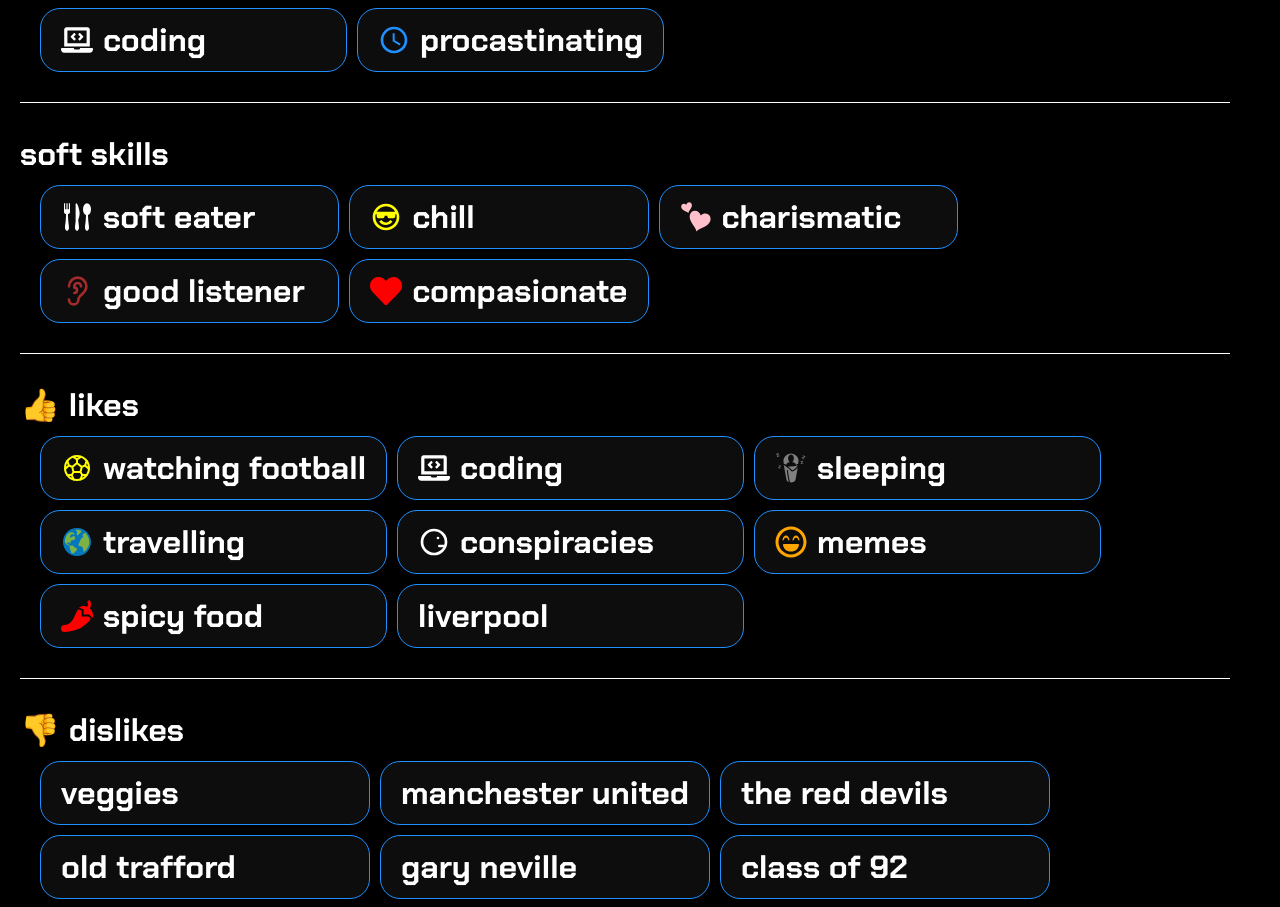
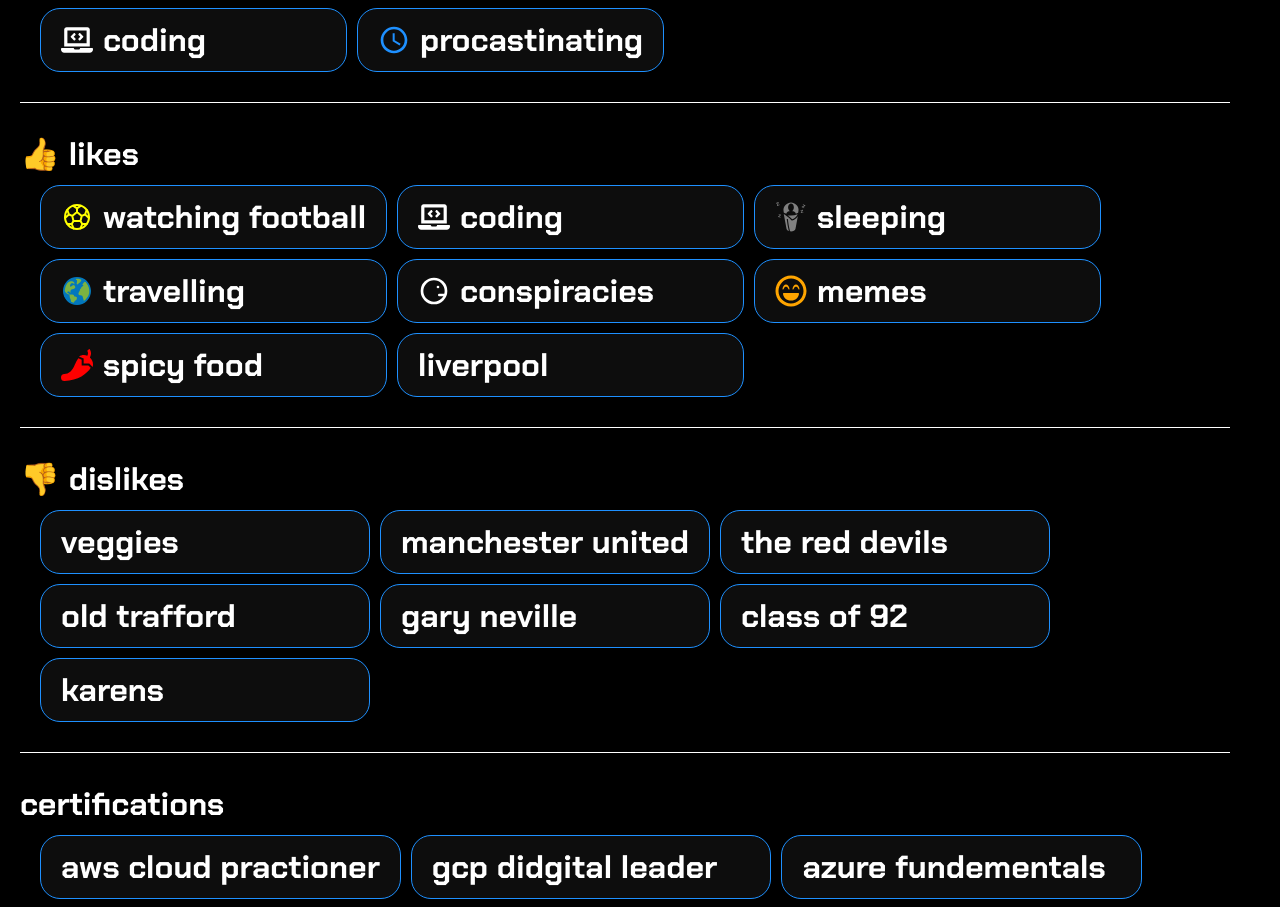
Before and after one commit to codebymarco/portfolio, a React (Vite) app: page /about in a window 1280 px wide. Shown: the part 1865-2772 px from the top of the page. Built offline with nearby package versions, Linux system fonts and the light colour scheme.

Commit message:
made more changes

```diff
--- a/src/components/pages/About.jsx
+++ b/src/components/pages/About.jsx
@@ -112,32 +112,6 @@
           </div>
         </div>
         <div className="divider"></div>
-        <div className="about-skills">
-          <h2>soft skills</h2>
-          <div className="hobbies-container">
-            <div className="box">
-              <GiForkKnifeSpoon color="white" />
-              soft eater
-            </div>
-            <div className="box">
-              <BiCool color="yellow" />
-              chill
-            </div>
-            <div className="box">
-              <GiCharm color="pink" />
-              charismatic
-            </div>
-            <div className="box">
-              <LuEar color="brown" />
-              good listener
-            </div>
-            <div className="box">
-              <FaHeart color="red" />
-              compasionate
-            </div>
-          </div>
-        </div>
-        <div className="divider"></div>
         <div className="about-hobbies">
           <h2>&#x1F44D; likes</h2>
           <div className="hobbies-container">
```
